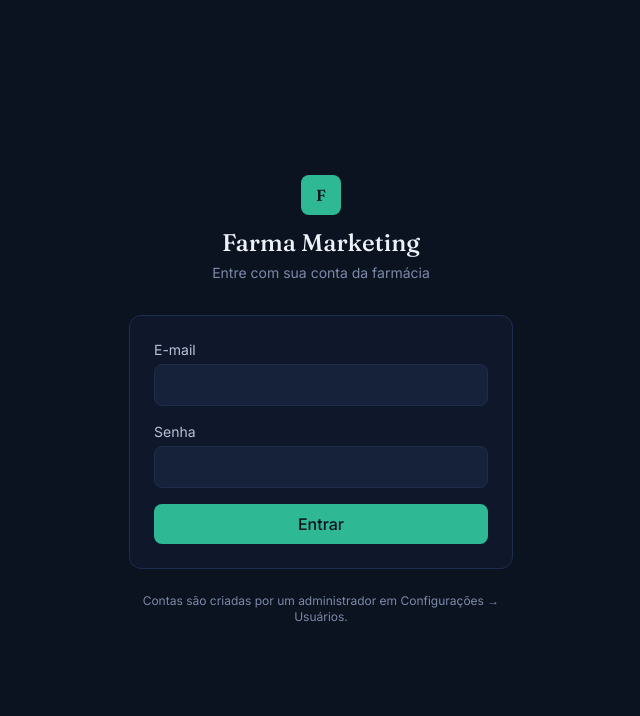
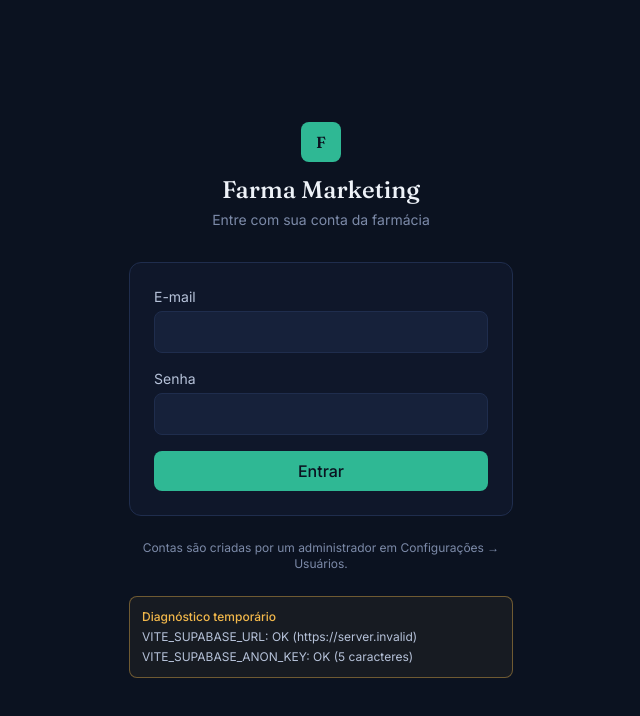
Before and after one commit to myscosta8-ctrl/MARKETINGFARMACIA, a React (Vite) app: page /entrar in a window 1280 px wide. Shown: the top 716 px of the page, without its empty margins (319-959 px from the left). Built offline with nearby package versions, Linux system fonts and the light colour scheme; no server answers.

Commit message:
Debug: mostra diagnóstico das variáveis na tela

```diff
--- a/src/pages/Entrar.jsx
+++ b/src/pages/Entrar.jsx
@@ -88,6 +88,22 @@ export default function Entrar() {
         <p className="text-center text-xs text-ink-500 mt-6">
           Contas são criadas por um administrador em Configurações → Usuários.
         </p>
+
+        <div className="mt-6 rounded-lg border border-amber-400/40 bg-amber-400/5 p-3 text-xs text-ink-300 space-y-1">
+          <p className="text-amber-400 font-medium">Diagnóstico temporário</p>
+          <p>
+            VITE_SUPABASE_URL:{' '}
+            {import.meta.env.VITE_SUPABASE_URL
+              ? `OK (${import.meta.env.VITE_SUPABASE_URL})`
+              : 'AUSENTE — não chegou no build'}
+          </p>
+          <p>
+            VITE_SUPABASE_ANON_KEY:{' '}
+            {import.meta.env.VITE_SUPABASE_ANON_KEY
+              ? `OK (${import.meta.env.VITE_SUPABASE_ANON_KEY.length} caracteres)`
+              : 'AUSENTE — não chegou no build'}
+          </p>
+        </div>
       </div>
     </div>
   );
```
